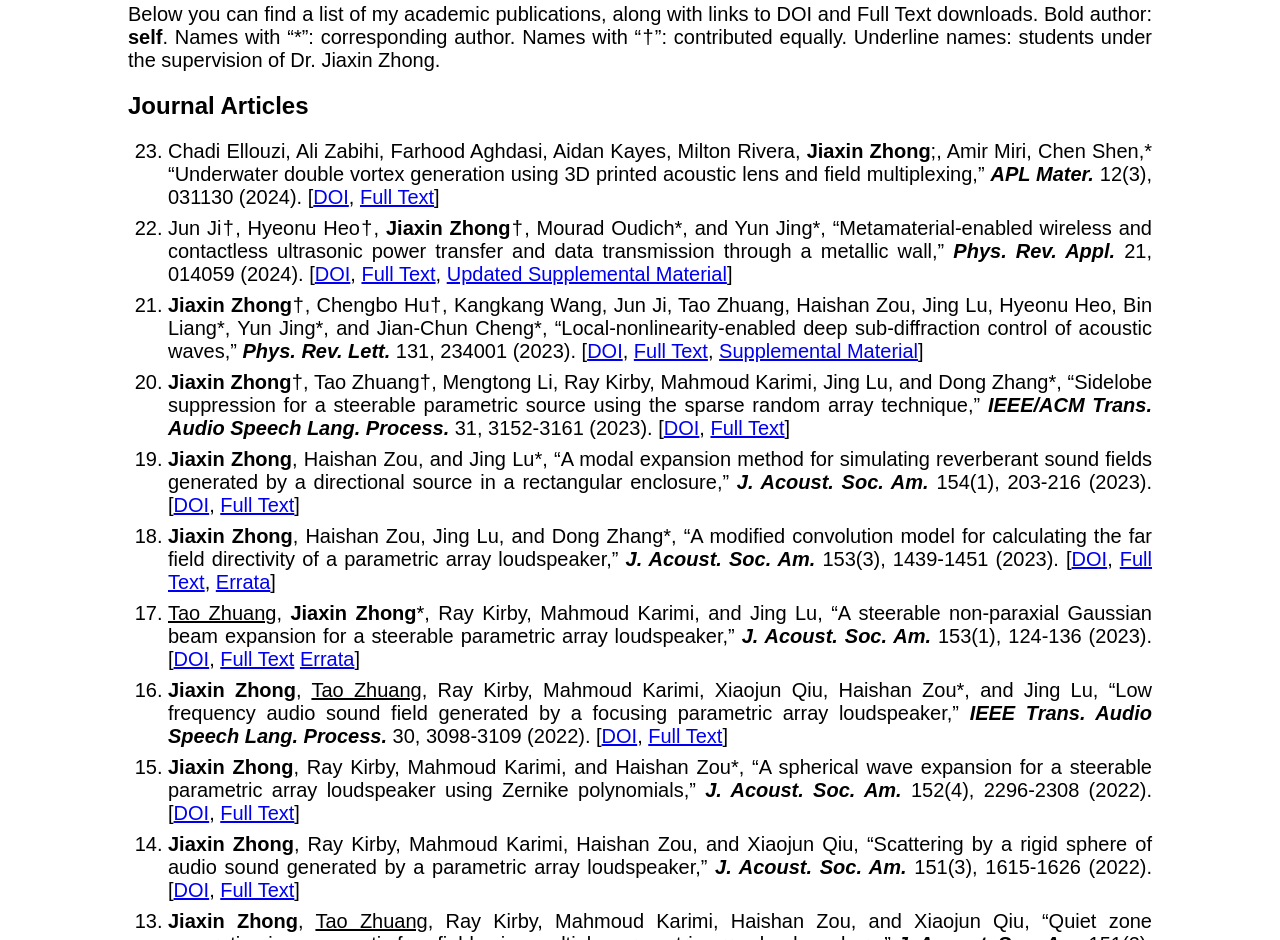
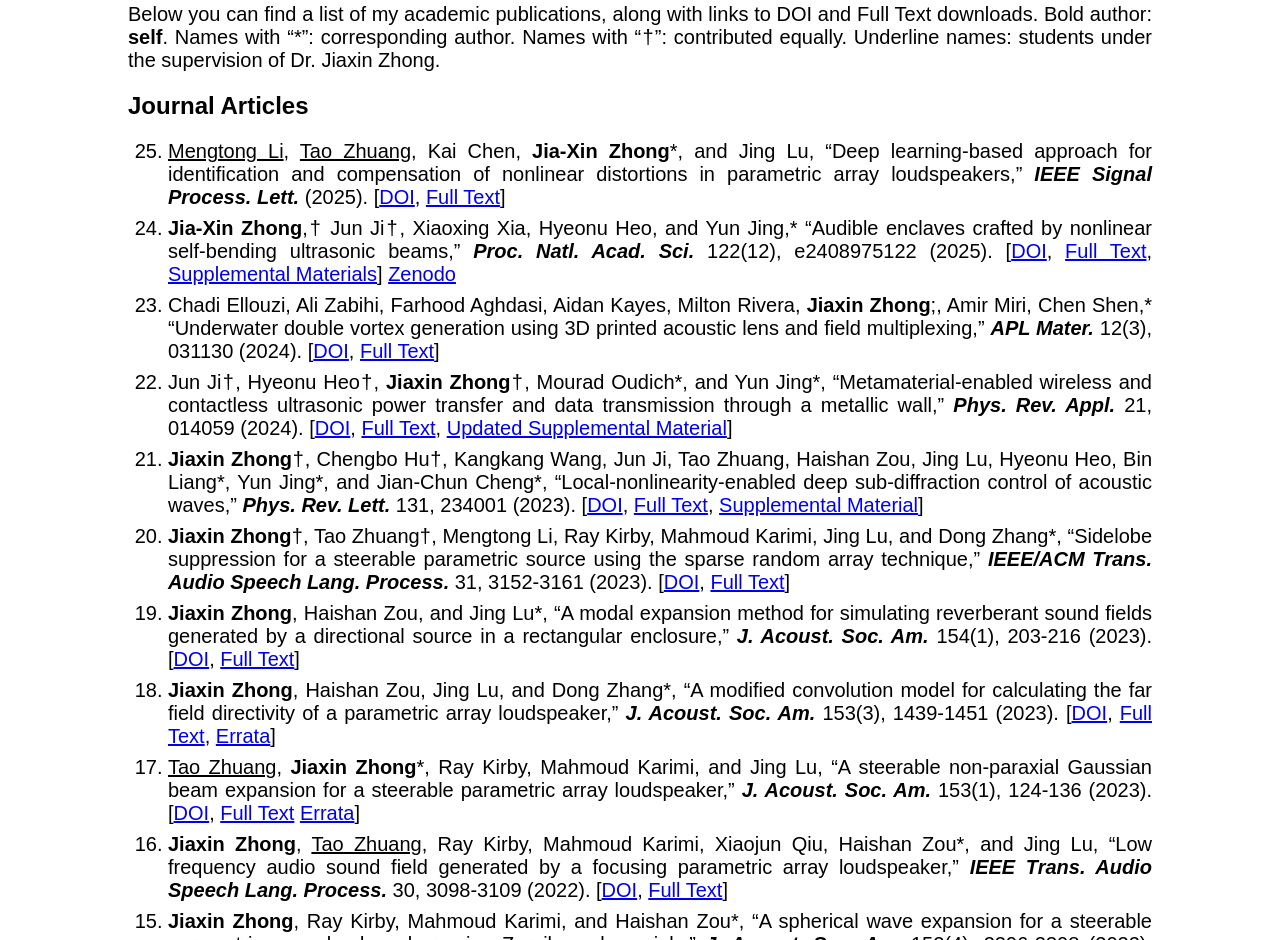
Before and after one commit to JiaxinZhong/JiaxinZhong.github.io, a plain HTML site: page index.htm in a window 1280 px wide. Shown: the part 1369-2309 px from the top of the page. Drawn offline with Linux system fonts and the light colour scheme; some icons are missing.

Commit message:
add SPL/PNAS

```diff
--- a/index.htm
+++ b/index.htm
@@ -9,6 +9,8 @@
     <title>Jiaxin Zhong</title>
 
     <link rel="stylesheet" href="style.css">
+    <link rel="stylesheet" href="https://cdn.jsdelivr.net/npm/academicons@1.9.4/css/academicons.min.css">
+
 
     <!-- <style>
 		div {
@@ -165,6 +167,32 @@
         Underline names: students under the supervision of Dr. Jiaxin Zhong.</p>
     <h2>Journal Articles</h2>
     <ol reversed>
+        <li>
+            <span class="pub_stu">Mengtong Li</span>,
+            <span class="pub_stu">Tao Zhuang</span>,
+            Kai Chen,
+            <span class="pub_my_name">Jia-Xin Zhong</span>*,
+            and Jing Lu,
+            “Deep learning-based approach for identification and compensation of nonlinear distortions in parametric array loudspeakers,”
+            <span class="journal">IEEE Signal Process. Lett.</span> (2025).
+            [<a href="https://doi.org/10.1109/LSP.2025.3553434" target="_blank">DOI</a>,
+            <a href="https://github.com/JiaxinZhong/JiaxinZhong.github.io/raw/master/publications/journal/Li2025-IEEESPL-DLPAL.pdf" target="_blank">Full Text</a>]
+        </li>
+        <li>
+            <span class="pub_my_name">Jia-Xin Zhong</span>,&dagger;
+            Jun Ji&dagger;,
+            Xiaoxing Xia,
+            Hyeonu Heo,
+            and Yun Jing,*
+            “Audible enclaves crafted by nonlinear self-bending ultrasonic beams,”
+            <span class="journal">Proc. Natl. Acad. Sci.</span> 122(12), e2408975122 (2025).
+            [<a href="https://doi.org/10.1073/pnas.2408975122" target="_blank">DOI</a>,
+            <a href="https://github.com/JiaxinZhong/JiaxinZhong.github.io/raw/master/publications/journal/Zhong2025-PNAS-AudibleEnclave.pdf" target="_blank">Full Text</a>,
+            <a href="https://github.com/JiaxinZhong/JiaxinZhong.github.io/raw/master/publications/journal/Zhong2025-PNAS-AudibleEnclave-SuppMat.pdf" target="_blank">Supplemental Materials</a>]
+            <a href="https://doi.org/10.5281/zenodo.14873417" target="_blank">
+                <i class="ai ai-zenodo ai-2x"></i> Zenodo
+              </a>
+        </li>
         <li>
             Chadi Ellouzi,
             Ali Zabihi,
```
Also changed, not shown: 4 other files.
